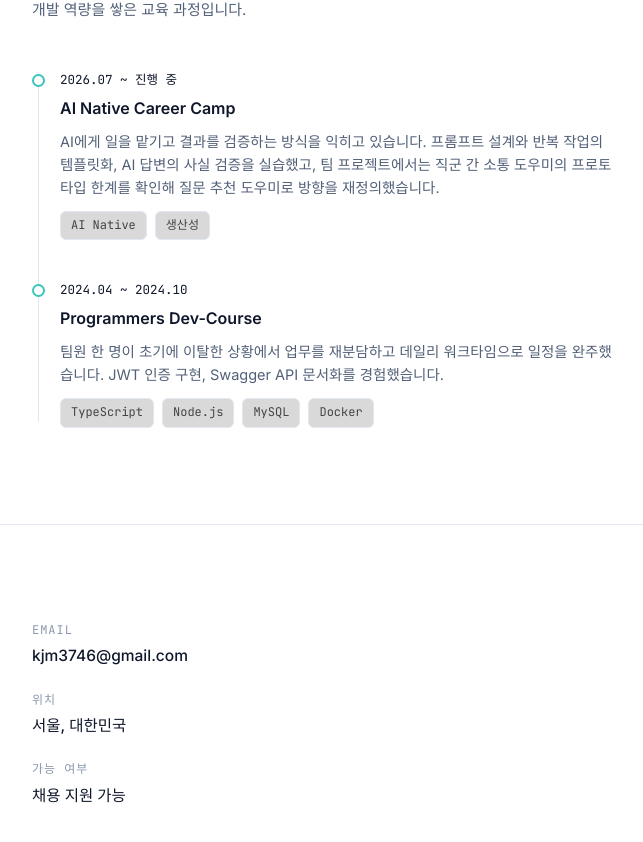
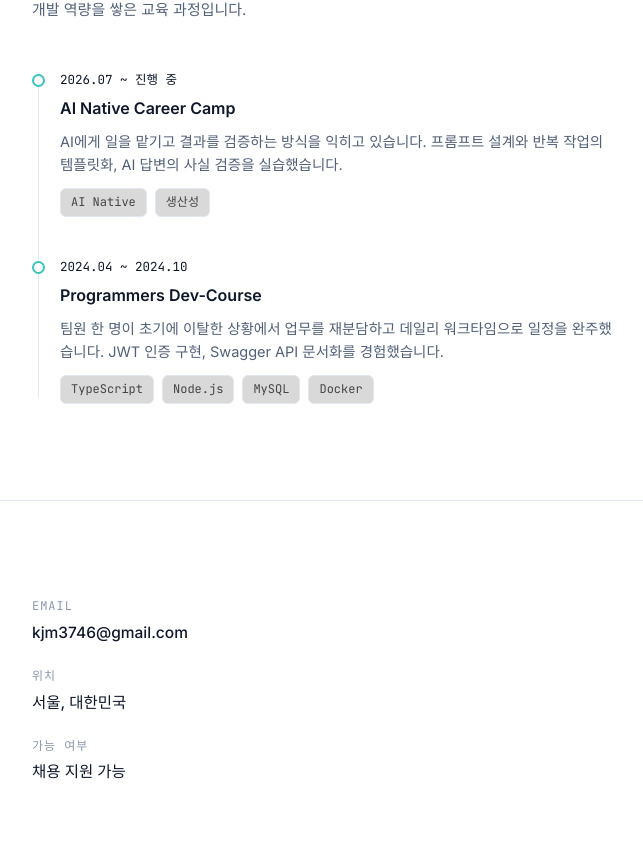
Before and after one commit to mick243/DEMO-project, a Next.js app: page / in a window 1280 px wide. Shown: the part 3338-4180 px from the top of the page, without its empty margins (92-735 px from the left). Built offline with nearby package versions, Linux system fonts and the light colour scheme.

Commit message:
교육 섹션 AI Native Career Camp 설명에서 팀 프로젝트 문장을 뺀다
Co-Authored-By: Claude Opus 5.5 <noreply@anthropic.com>

```diff
--- a/app/data/portfolioData.js
+++ b/app/data/portfolioData.js
@@ -53,7 +53,7 @@ export const education = [
   {
     period: "2026.07 ~ 진행 중",
     name: "AI Native Career Camp",
-    desc: "AI에게 일을 맡기고 결과를 검증하는 방식을 익히고 있습니다. 프롬프트 설계와 반복 작업의 템플릿화, AI 답변의 사실 검증을 실습했고, 팀 프로젝트에서는 직군 간 소통 도우미의 프로토타입 한계를 확인해 질문 추천 도우미로 방향을 재정의했습니다.",
+    desc: "AI에게 일을 맡기고 결과를 검증하는 방식을 익히고 있습니다. 프롬프트 설계와 반복 작업의 템플릿화, AI 답변의 사실 검증을 실습했습니다.",
     tags: ["AI Native", "생산성"],
   },
   {
```
